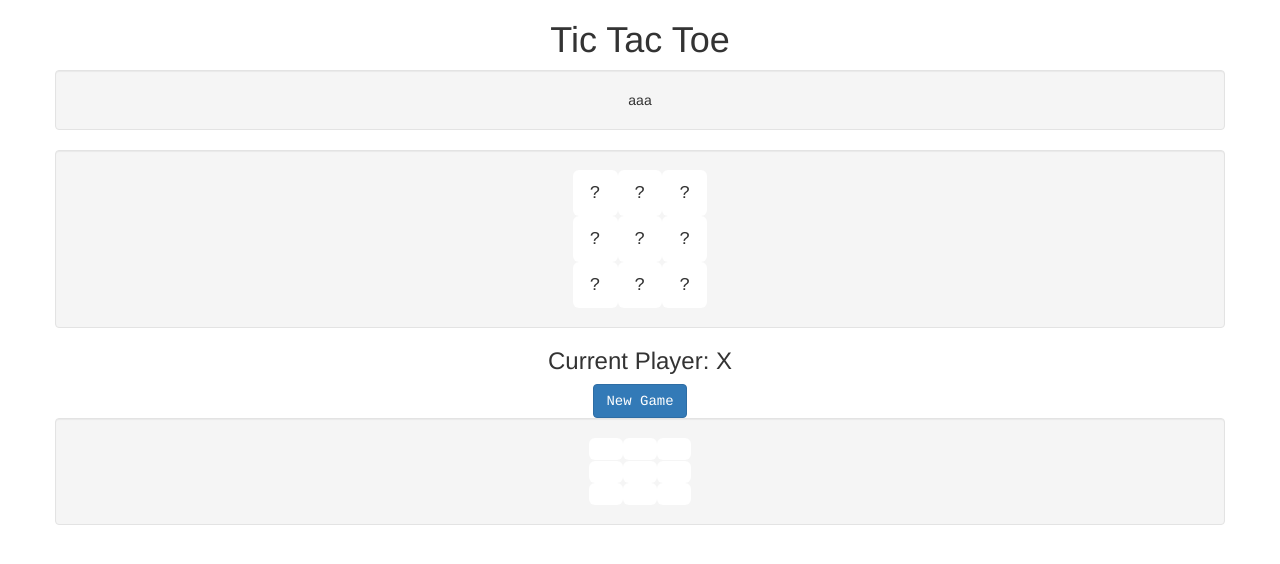
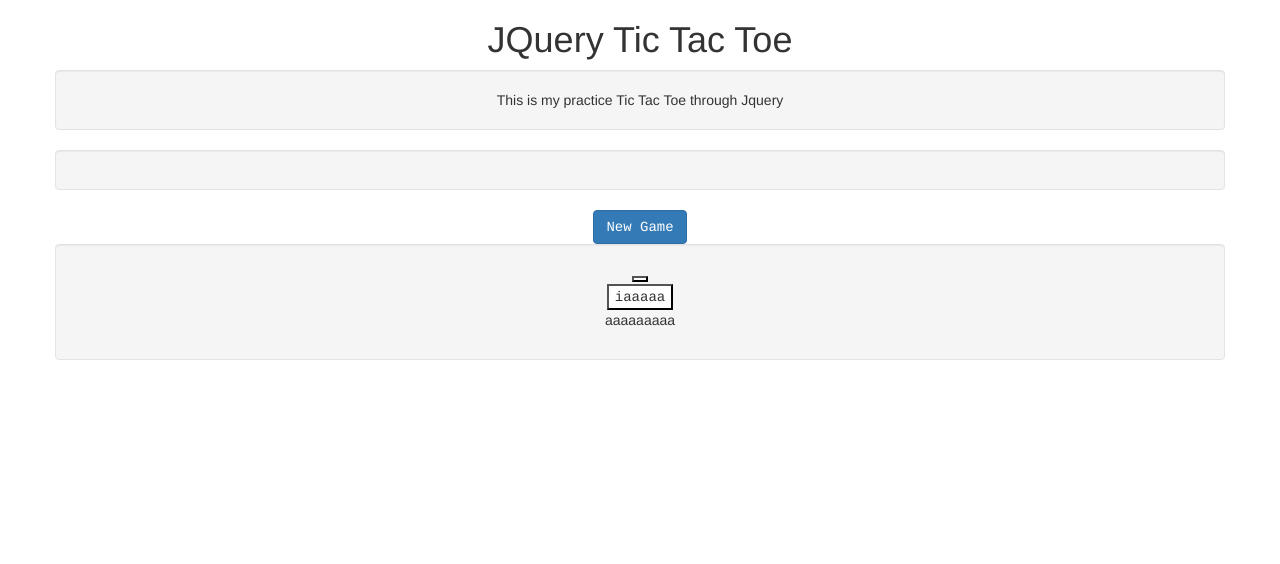
Before and after one commit to paprika-mah/jquery-tic-tac-toe, a website: page wk.html in a window 1280 px wide. Drawn offline with Linux system fonts and the light colour scheme.

Commit message:
test commit

```diff
--- a/wk.html
+++ b/wk.html
@@ -3,17 +3,14 @@
 <html lang="en">
 <head>
   <meta charset="utf-8">
-  <title>Tic Tac Toe</title>
-  <meta name="description" content="Sample HTML Page">
-  <meta name="author" content="Mike Hopper">
-
+  <title>JQuery Practice TicTacToe</title>
   <link rel="stylesheet" type="text/css" href="lib/bootstrap.min.css">
   <link rel="stylesheet" type="text/css" href="app.css">
 </head>
 
 <body>
-  <h1>Tic Tac Toe</h1>
-  <div id="haltest" class="container well">aaa</div>
+  <h1>JQuery Tic Tac Toe</h1>
+  <div id="haltest" class="container well">This is my practice Tic Tac Toe through Jquery</div>
 
   <div id="board" class="container well"></div>
 
@@ -22,9 +19,19 @@
   <button class="btn btn-primary btn-large" onclick="game.reset()">New Game</button>
 
 
-  <div id="halIdSample" class="container well"></div>
+  <div id="halIdSample" class="container well">
+    <div>
+      <button class="1"></button>
+    </div>
 
+    <div>
+      <button class="s">iaaaaa</button>
+    </div>
 
+    <div>
+      <p>aaaaaaaaa</p>
+    </div>
+  </div>
   <script type="text/javascript" src="lib/jquery.min.js" defer></script>
   <script type="text/javascript" src="wk.js" defer></script>
 </body>
--- a/wk.js
+++ b/wk.js
@@ -96,23 +96,23 @@
     this.showCurrentPlayer();
   },
 
-  halDynamicHTML: function() {
-    for (var r = 0; r < this.size; r++) {
-      var $row = $("<div class='row'></div>");
-      var row = [];
-      for (var c = 0; c < this.size; c++) {
-         var $button = $('<button class="btn btn-lg cell" onclick=game.move(' + r + ',' + c + ')></button>');
-         row.push($button);
-         $row.append($button);
-         console.log(row);
-         console.log($row.append);
-       }
-      this.board.push(row);
-      $("#halIdSample").append($row);
-    }
-  }
-};
-
+//  halDynamicHTML: function() {
+//    for (var r = 0; r < this.size; r++) {
+//      var $row = $("<div class='row'></div>");
+//      var row = [];
+//      for (var c = 0; c < this.size; c++) {
+//         var $button = $('<button class="btn btn-lg cell" onclick=game.move(' + r + ',' + c + ')></button>');
+//         row.push($button);
+//         $row.append($button);
+//         console.log(row);
+//         console.log($row.append);
+//       }
+//      this.board.push(row);
+//      $("#halIdSample").append($row);
+//    }
+//  }
+//};
+//
 $(function() {
   game.buildGameBoard();
   game.reset();
```
